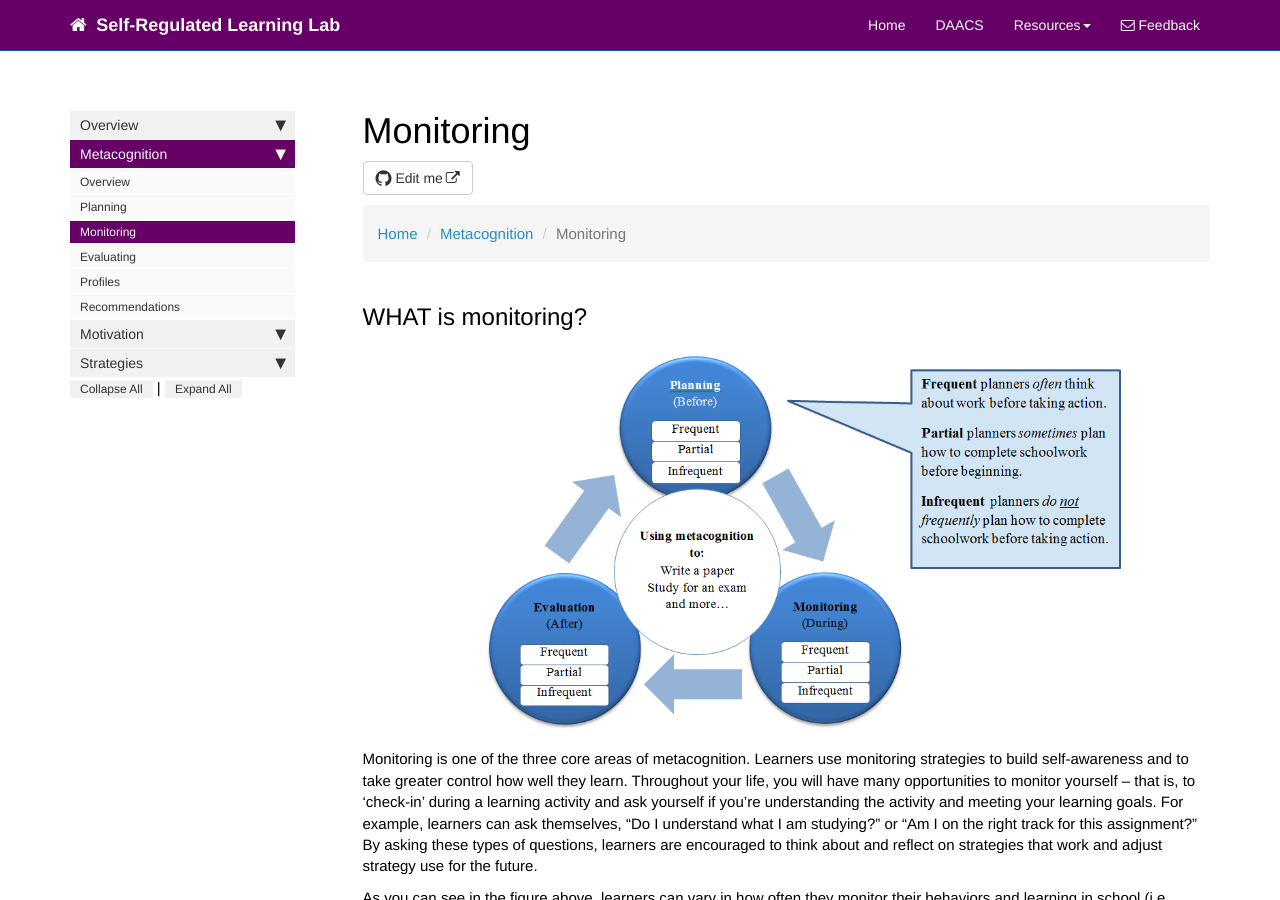
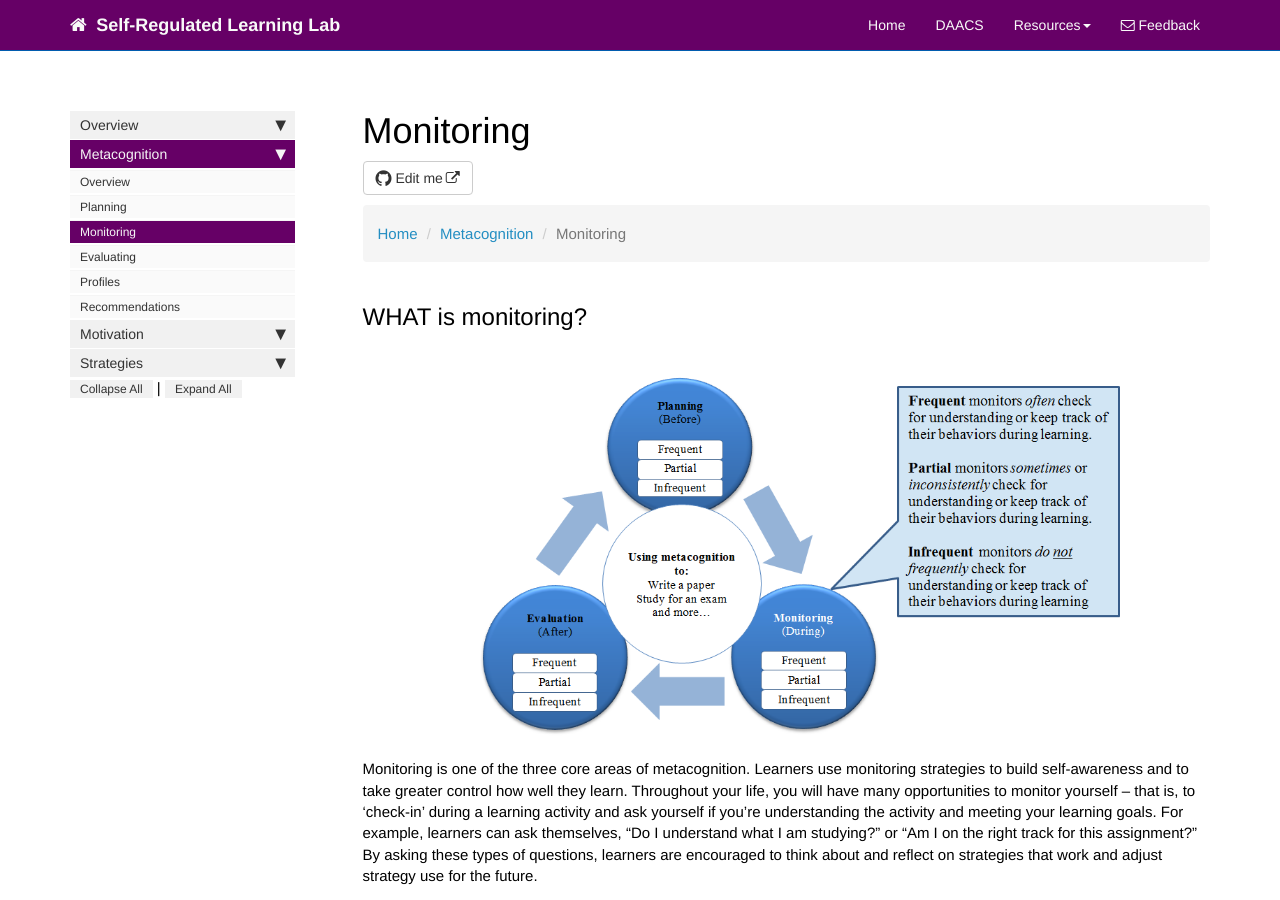
Before and after one commit to dfranklin02/SRL, a Jekyll site: the page built from docs/pages/metacognition/metacognition_monitoring.md, in a window 1280 px wide and 900 px high. Built offline with Jekyll 4.4.1, drawn with Linux system fonts in a browser that asks for light colours; nearby versions of some CDN libraries; comment, search, counter and statistics services are not loaded.

Commit message:
Update metacognition_monitoring.md

```diff
--- a/docs/pages/metacognition/metacognition_monitoring.md
+++ b/docs/pages/metacognition/metacognition_monitoring.md
@@ -16,7 +16,7 @@ toc: false
 
 ## WHAT is monitoring?
 
-<center><img src='images/Metacognition-Monitoring FINAL.PNG' alt='Metacognition Cycle' /></center>
+<center><img src='images/Metacognition=Monitoring FINAL.PNG' alt='Metacognition Cycle' /></center>
 
 Monitoring is one of the three core areas of metacognition. Learners use monitoring strategies to build self-awareness and to take greater control how well they learn. Throughout your life, you will have many opportunities to monitor yourself – that is, to ‘check-in’ during a learning activity and ask yourself if you’re understanding the activity and meeting your learning goals. For example, learners can ask themselves, “Do I understand what I am studying?” or “Am I on the right track for this assignment?” By asking these types of questions, learners are encouraged to think about and reflect on strategies that work and adjust strategy use for the future.
 
```
